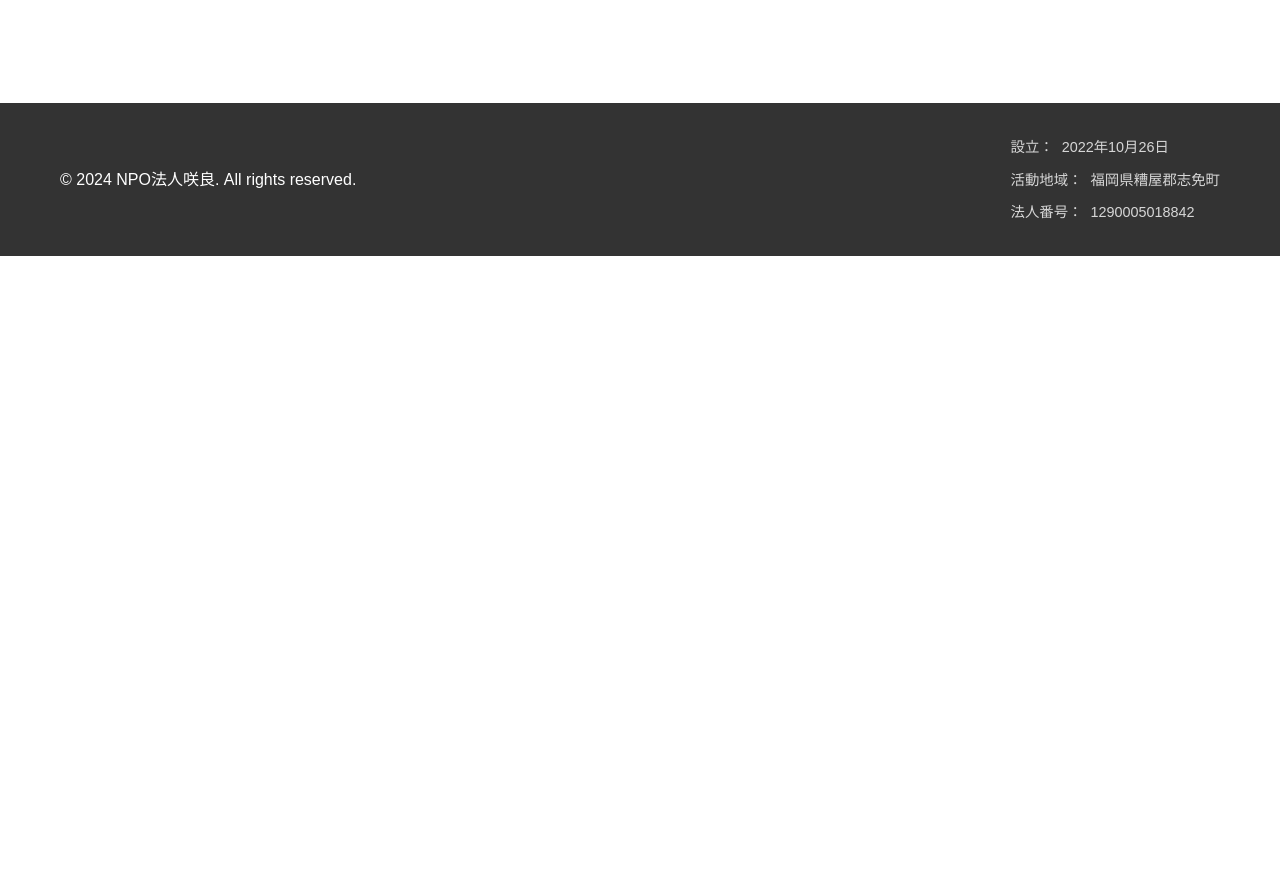
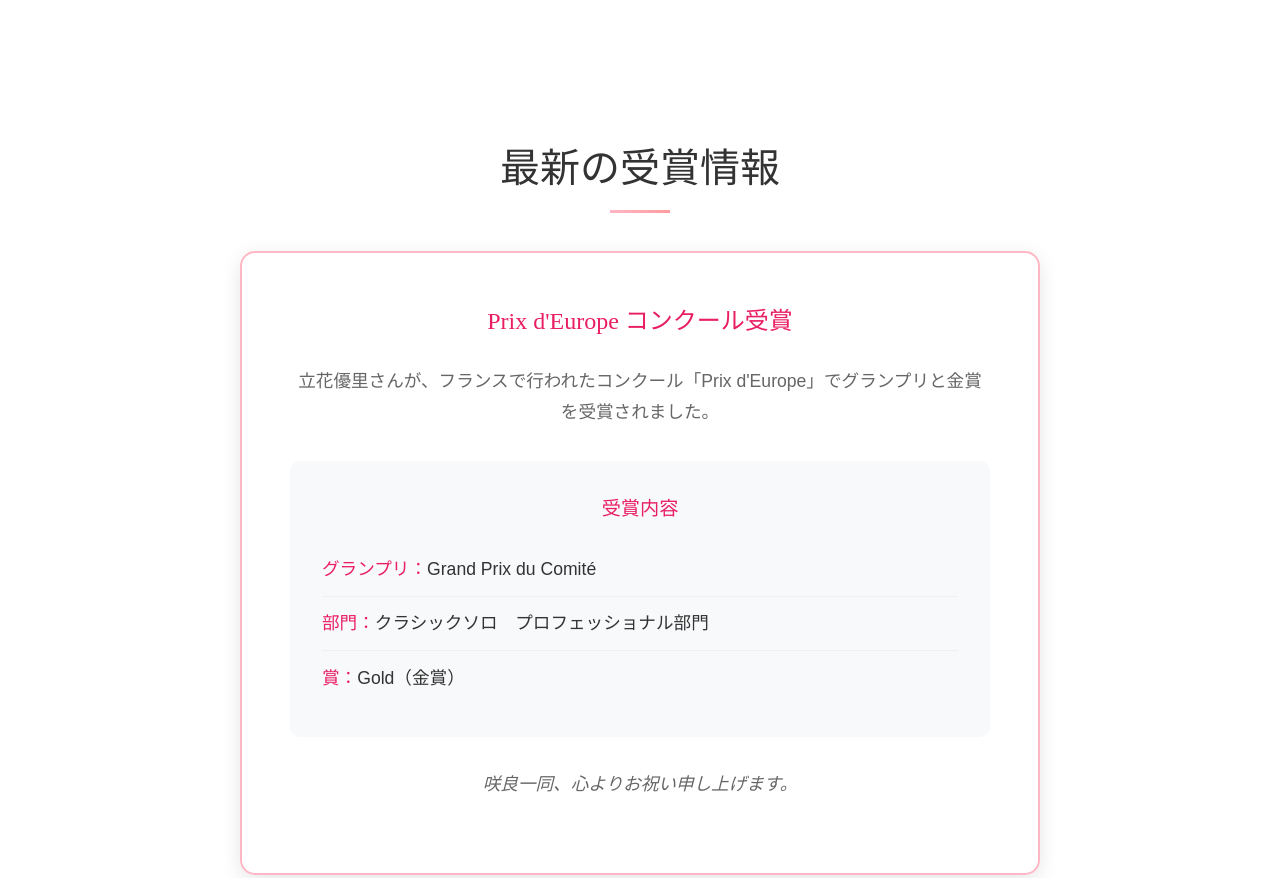
Before and after one commit to akadotani/npo-sakura, a plain HTML site: page support.html in a window 1280 px wide. Shown: the part 1860-2738 px from the top of the page. Before the commit the page ends 2116 px from the top, so only its background shows below. Drawn offline with Linux system fonts and the light colour scheme.

Commit message:
feat: add yuuri award.

```diff
--- a/assets/css/styles.css
+++ b/assets/css/styles.css
@@ -549,6 +549,82 @@ main {
     margin: 0 auto;
 }
 
+/* 受賞情報 */
+.award-content {
+    max-width: 800px;
+    margin: 0 auto;
+}
+
+.award-card {
+    background: rgba(255, 255, 255, 0.95);
+    padding: 3rem;
+    border-radius: 15px;
+    box-shadow: 0 5px 20px rgba(0,0,0,0.1);
+    backdrop-filter: blur(5px);
+    text-align: center;
+    border: 2px solid #ffb7c5;
+}
+
+.award-card h3 {
+    color: #e91e63;
+    margin-bottom: 1.5rem;
+    font-size: 1.5rem;
+    font-weight: 400;
+    font-family: 'Noto Serif JP', 'Hiragino Mincho ProN', 'Yu Mincho', 'Meiryo', serif;
+}
+
+.award-card p {
+    font-size: 1.1rem;
+    line-height: 1.8;
+    color: #666;
+    margin-bottom: 1.5rem;
+}
+
+.award-details {
+    background: rgba(248, 249, 250, 0.9);
+    padding: 2rem;
+    border-radius: 10px;
+    margin: 2rem 0;
+    text-align: left;
+}
+
+.award-details h4 {
+    color: #e91e63;
+    margin-bottom: 1rem;
+    font-size: 1.2rem;
+    font-weight: 400;
+    font-family: 'Noto Serif JP', 'Hiragino Mincho ProN', 'Yu Mincho', 'Meiryo', serif;
+    text-align: center;
+}
+
+.award-details ul {
+    list-style: none;
+    padding: 0;
+}
+
+.award-details li {
+    padding: 0.8rem 0;
+    border-bottom: 1px solid #f0f0f0;
+    font-size: 1.1rem;
+    line-height: 1.6;
+}
+
+.award-details li:last-child {
+    border-bottom: none;
+}
+
+.award-details strong {
+    color: #e91e63;
+    font-weight: 500;
+}
+
+.award-note {
+    font-style: italic;
+    color: #888;
+    font-size: 1rem;
+    margin-top: 2rem;
+}
+
 .support-intro {
     text-align: center;
     margin-bottom: 3rem;
--- a/support.html
+++ b/support.html
@@ -53,6 +53,27 @@
             </div>
         </section>
 
+        <section class="section">
+            <div class="container">
+                <h2>最新の受賞情報</h2>
+                <div class="award-content">
+                    <div class="award-card">
+                        <h3>Prix d'Europe コンクール受賞</h3>
+                        <p>立花優里さんが、フランスで行われたコンクール「Prix d'Europe」でグランプリと金賞を受賞されました。</p>
+                        <div class="award-details">
+                            <h4>受賞内容</h4>
+                            <ul>
+                                <li><strong>グランプリ：</strong>Grand Prix du Comité</li>
+                                <li><strong>部門：</strong>クラシックソロ　プロフェッショナル部門</li>
+                                <li><strong>賞：</strong>Gold（金賞）</li>
+                            </ul>
+                        </div>
+                        <p class="award-note">咲良一同、心よりお祝い申し上げます。</p>
+                    </div>
+                </div>
+            </div>
+        </section>
+
     </main>
     <div id="footer"></div>
     <script src="assets/js/include.js"></script>
```
